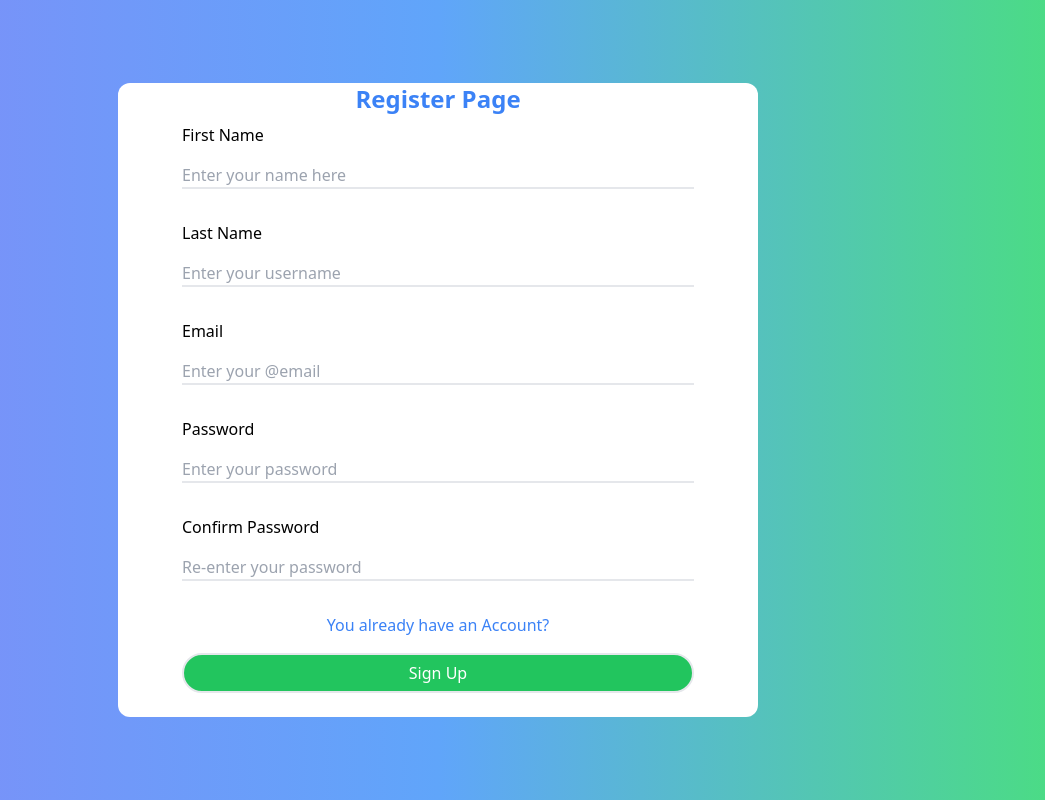
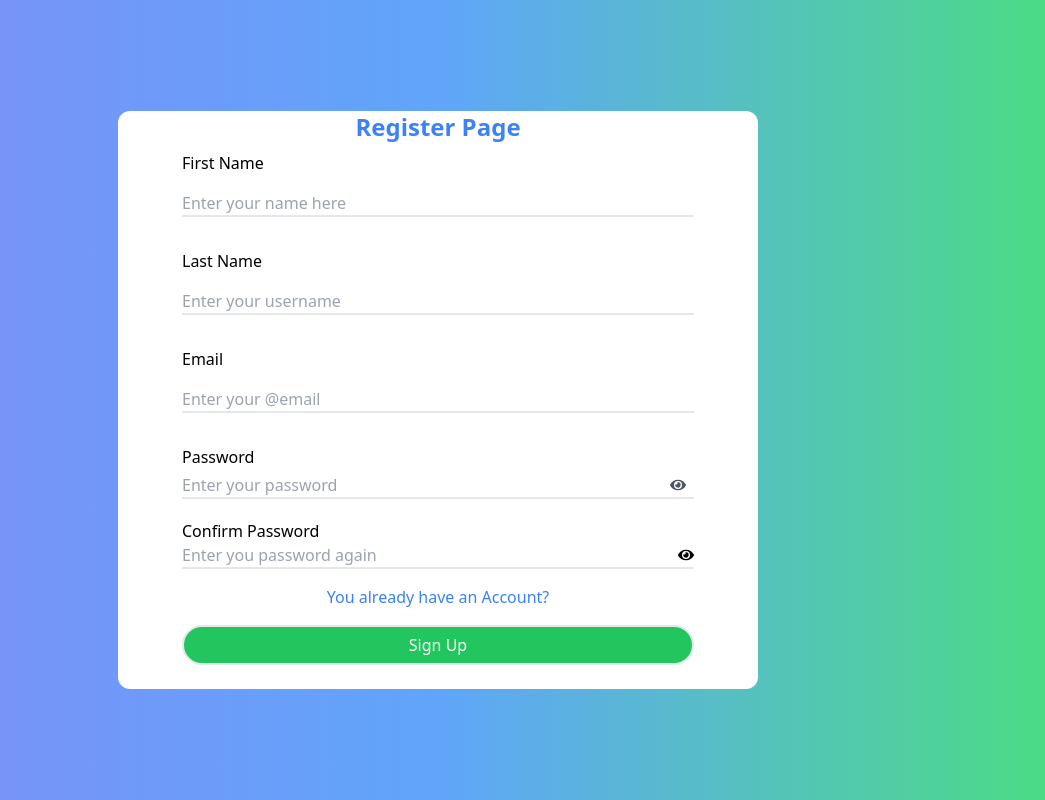
Before and after one commit to goldtree816/frontend_bulkSms, a React (Vite) app: page /register in a window 1280 px wide. Shown: the whole page, without its empty margins (202-1247 px from the left). Built offline with nearby package versions, Linux system fonts and the light colour scheme; no server answers.

Commit message:
add date to the email and whatsapp messages

```diff
--- a/src/components/twilio/sendWhatsApp.jsx
+++ b/src/components/twilio/sendWhatsApp.jsx
@@ -6,10 +6,11 @@ const SendWhatsAppMsg = () => {
     const [numberInput, setNumberInput] = useState("");
     const [numbers, setNumbers] = useState([]);
     const [message, setMessage] = useState("");
-
     const [groups, setGroups] = useState([]);
     const [checkedGroups, setCheckedGroups] = useState(new Set());
     const [expandedGroupIndex, setExpandedGroupIndex] = useState(null);
+    const [fromDate, setFromDate] = useState();
+    const [toDate, setToDate] = useState();
 
     useEffect(() => {
         const fetchGroups = async () => {
@@ -174,6 +175,21 @@ const SendWhatsAppMsg = () => {
                         )}
                     </div>
                 </div>
+                <div className="flex flex-wrap gap-2 ml-15 w-auto">
+                    <div className="px-2 py-1 space-x-4">
+                        <label htmlFor="" className="font-medium">From</label>
+                        <input type="date"
+                            value={fromDate}
+                            onChange={(e) => setFromDate(e.target.value)} />
+                    </div>
+                    <div className="px-2 py-1 space-x-4">
+                        <label htmlFor="" className="font-medium">To</label>
+                        <input type="date"
+                            value={toDate}
+                            onChange={(e) => setToDate(e.target.value)} />
+                    </div>
+
+                </div>
 
 
                 <label className="font-semibold">Message</label>
--- a/src/layout/userlayout.jsx
+++ b/src/layout/userlayout.jsx
@@ -151,7 +151,11 @@ const UserLayout = () => {
                             </NavLink>
                         </li>
                         <li>
-                            <NavLink to="/user/service">
+                            <NavLink to="/user/service" className="flex itmes-center p-2 text-gray-900 rounded-lg hover:bg-gray-100">
+                                <svg xmlns="http://www.w3.org/2000/svg" fill="none" viewBox="0 0 24 24" stroke-width="1.5" stroke="currentColor" class="size-6">
+                                    <path stroke-linecap="round" stroke-linejoin="round" d="m21 7.5-9-5.25L3 7.5m18 0-9 5.25m9-5.25v9l-9 5.25M3 7.5l9 5.25M3 7.5v9l9 5.25m0-9v9" />
+                                </svg>
+
                                 <span className="ms-3 text-xs">Services</span>
 
                             </NavLink>
--- a/src/pages/login/login.page.jsx
+++ b/src/pages/login/login.page.jsx
@@ -6,12 +6,17 @@ import * as Yup from "yup";
 import axiosInstance from "../../config/axios.config";
 import { toast, ToastContainer } from "react-toastify";
 import "react-toastify/dist/ReactToastify.css";
-import { useContext } from "react";
+import { useContext, useState } from "react";
 import AuthContext from "../../context/auth.context";
+import { FaEye, FaEyeSlash } from "react-icons/fa";
 
 const LoginPage = () => {
     const navigate = useNavigate();
     const { setLoggedInUser } = useContext(AuthContext);
+    const [showPassword, setShowPassword] = useState(false);
+    const togglePassword = () => {
+        setShowPassword(!showPassword);
+    }
 
     const loginDto = Yup.object().shape({
         email: Yup.string().email("Invalid email").required("Email is compulsory"),
@@ -79,21 +84,32 @@ const LoginPage = () => {
                             />
                             {errors.email && <p className="text-red-500 text-sm">{errors.email.message}</p>}
 
-                            <label className="mt-4">Password</label>
+                            <div className="flex flex-col">
+                                <label className="mt-4 mb-1">Password</label>
+                                <div className="flex items-center border-b-2 border-gray-300 w-full">
                                     <Controller
                                         control={control}
                                         name="password"
                                         render={({ field }) => (
                                             <input
                                                 {...field}
-                                        type="password"
-                                        className="border-b-2 border-gray-300 focus:outline-none h-10 flex items-center px-1"
+                                                type={showPassword ? "text" : "password"}
+                                                className="flex-1 focus:outline-none h-10 px-1"
                                                 placeholder="Type your Password"
                                             />
                                         )}
                                     />
-                            {errors.password && <p className="text-red-500 text-sm">{errors.password.message}</p>}
-
+                                    <span
+                                        onClick={togglePassword}
+                                        className="cursor-pointer px-2 text-gray-600"
+                                    >
+                                        {showPassword ? <FaEyeSlash /> : <FaEye />}
+                                    </span>
+                                </div>
+                                {errors.password && (
+                                    <p className="text-red-500 text-sm mt-1">{errors.password.message}</p>
+                                )}
+                            </div>
                             <a className="text-gray-500 self-end hover:text-red-500 cursor-pointer">Forget Password?</a>
                         </div>
 
--- a/src/pages/register/register.page.jsx
+++ b/src/pages/register/register.page.jsx
@@ -5,9 +5,13 @@ import { yupResolver } from "@hookform/resolvers/yup";
 import axiosInstance from "../../config/axios.config";
 import { toast, ToastContainer } from "react-toastify";
 import "react-toastify/dist/ReactToastify.css";
+import { useState } from "react";
+import { FaEyeSlash, FaEye } from "react-icons/fa"
 
 const RegisterPage = () => {
     const navigate = useNavigate();
+    const [showPassword, setShowPassword] = useState(false);
+    const [showConfirmPaword, setShowConfirmPassword] = useState(false);
 
     const rules = Yup.object({
         f_name: Yup.string().min(2).max(20).required("First Name is required"),
@@ -21,7 +25,12 @@ const RegisterPage = () => {
             .oneOf([Yup.ref("password")], "Confirm password and password do not match")
             .required("Confirm Password is required"),
     });
-
+    const togglePassword=()=>{
+        setShowPassword(!showPassword);
+    }
+    const toggleConfirmPassword=()=>{
+        setShowConfirmPassword(!showConfirmPaword);
+    }
     const { register, handleSubmit, formState: { errors } } = useForm({
         resolver: yupResolver(rules)
     });
@@ -66,13 +75,35 @@ const RegisterPage = () => {
                                 <input {...register("email")} type="text" className="border-b-2 focus:outline-none" placeholder="Enter your @email" />
                                 <p className="text-red-500">{errors?.email?.message}</p>
 
-                                <label>Password</label>
-                                <input {...register("password")} type="password" className="border-b-2 focus:outline-none" placeholder="Enter your password" />
-                                <p className="text-red-500">{errors?.password?.message}</p>
+                                <div className="flex flex-col">
+                                    <label className="mb-1">Password</label>
+                                    <div className="flex items-center border-b-2">
+                                        <input
+                                            {...register("password")}
+                                            type={showPassword ? "text" : "password"}
+                                            className="flex-1 focus:outline-none"
+                                            placeholder="Enter your password"
+                                        />
+                                        <span onClick={togglePassword} className="cursor-pointer text-gray-600 px-2">
+                                            {showPassword ? <FaEyeSlash /> : <FaEye />}
+                                        </span>
+                                    </div>
+                                    <p className="text-red-500 text-sm mt-1">{errors?.password?.message}</p>
+                                </div>
+                                <div className="flex flex-col">
+                                    <label htmlFor="confirmPassword">Confirm Password</label>
+                                    <div className="flex items-center border-b-2">
+                                        <input type={showConfirmPaword? "text":"password"}
+                                        className="flex-1 focus:outline-none"
+                                        placeholder="Enter you password again"/>
 
-                                <label>Confirm Password</label>
-                                <input {...register("confirmPassword")} type="password" className="border-b-2 focus:outline-none" placeholder="Re-enter your password" />
-                                <p className="text-red-500">{errors?.confirmPassword?.message}</p>
+                                        <span onClick={toggleConfirmPassword}>
+                                            {showConfirmPaword ? <FaEyeSlash/>:<FaEye/>}
+                                        </span>
+
+                                    </div>
+
+                                </div>
 
                                 <button type="button" className="text-blue-500" onClick={() => navigate("/login")}>
                                     You already have an Account?
```
Also changed, not shown: src/components/twilio/sendEmail.jsx (+20 -4 lines). Lines whose indentation alone changed are shown as unchanged.
